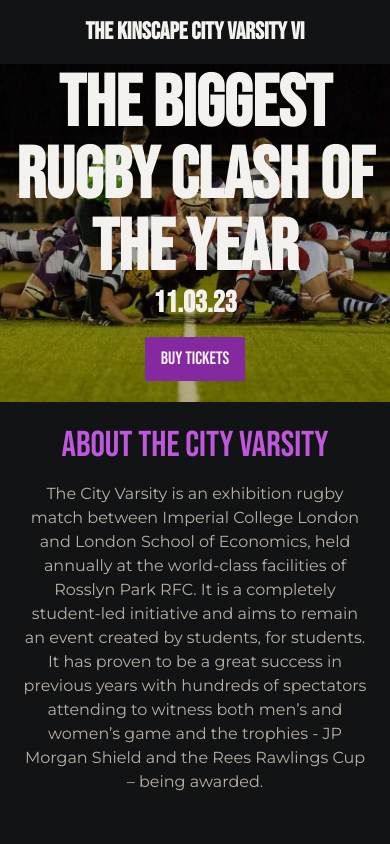
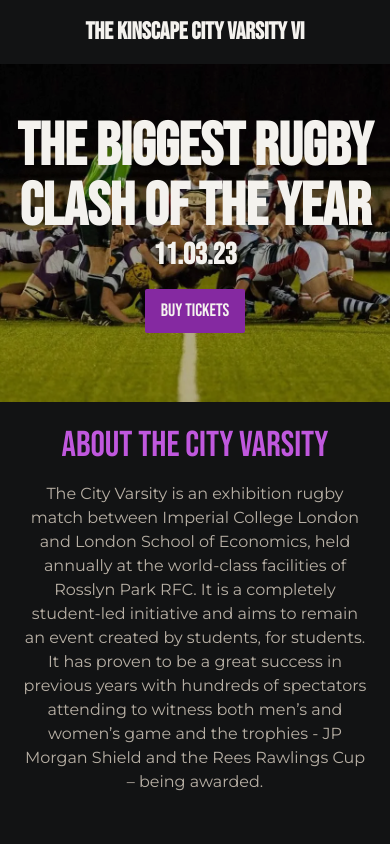
Before and after one commit to robwakefield/thecityvarsity, a Next.js app: page / in a window 390 px wide. Shown: the top 844 px of the page. Built offline with nearby package versions, Linux system fonts and the light colour scheme.

Commit message:
Ad responsive titile text size

```diff
--- a/src/components/title.tsx
+++ b/src/components/title.tsx
@@ -11,7 +11,7 @@ export default function Title(title: String, subtitle: String, buttonText: Strin
   return <div className="w-screen min-h-[40%] md:min-h-[50%] lg:min-h-[75%] bg-hero bg-no-repeat bg-center bg-cover">
       <div className="h-full w-full backdrop-brightness-75 flex items-center">
         <div className={"py-12 my-4 w-full content-center text-center text-primary "+font.className}>
-          <h1 className="text-7xl">
+          <h1 className="sm:px-20 text-6xl md:text-7xl">
             <b>{title}</b>
           </h1>
           <h2 className="text-3xl">
```
